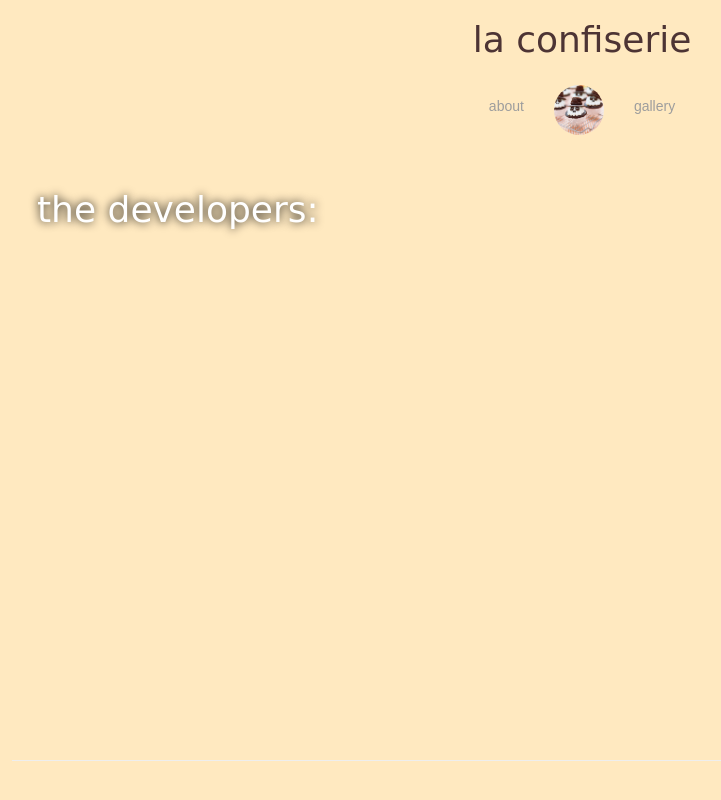
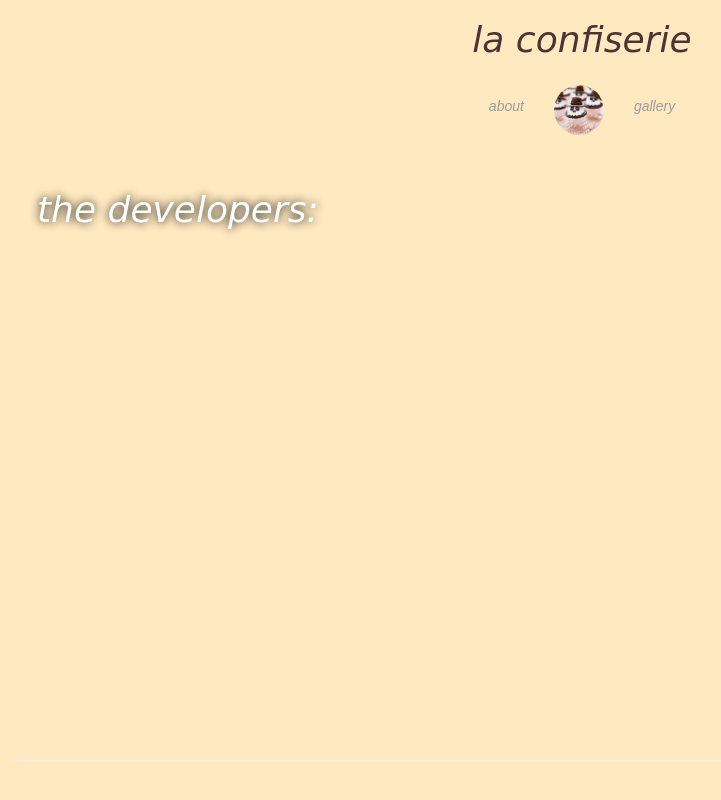
Before and after one commit to gracecatabian/la-confiserie, a plain HTML site: page about.html in a window 1280 px wide. Shown: the top 800 px of the page, without its empty margins (58-779 px from the left). Drawn offline with nearby package versions, Linux system fonts and the light colour scheme.

Commit message:
Add files via upload

```diff
--- a/css/about.css
+++ b/css/about.css
@@ -1,6 +1,7 @@
 body {
 	color: #4d3434;
-	font-family: cursive, Helvetica, sans-serif;
+	font-family: cursive;
+	font-style: italic;
 	margin: 0;
 	background: #ffe9c0;
 }
--- a/css/gallery.css
+++ b/css/gallery.css
@@ -1,6 +1,7 @@
 body {
 	color: #4d3434;
-	font-family: cursive, Helvetica, sans-serif;
+	font-family: cursive;
+	font-style: italic;
 	margin: 0;
 	background: #ffe9c0;
 }
--- a/css/home.css
+++ b/css/home.css
@@ -1,6 +1,7 @@
 body {
 	color: #4d3434;
 	font-family: cursive;
+	font-style: italic;
 	margin: 0;
 	background: #ffe9c0;
 }
```
